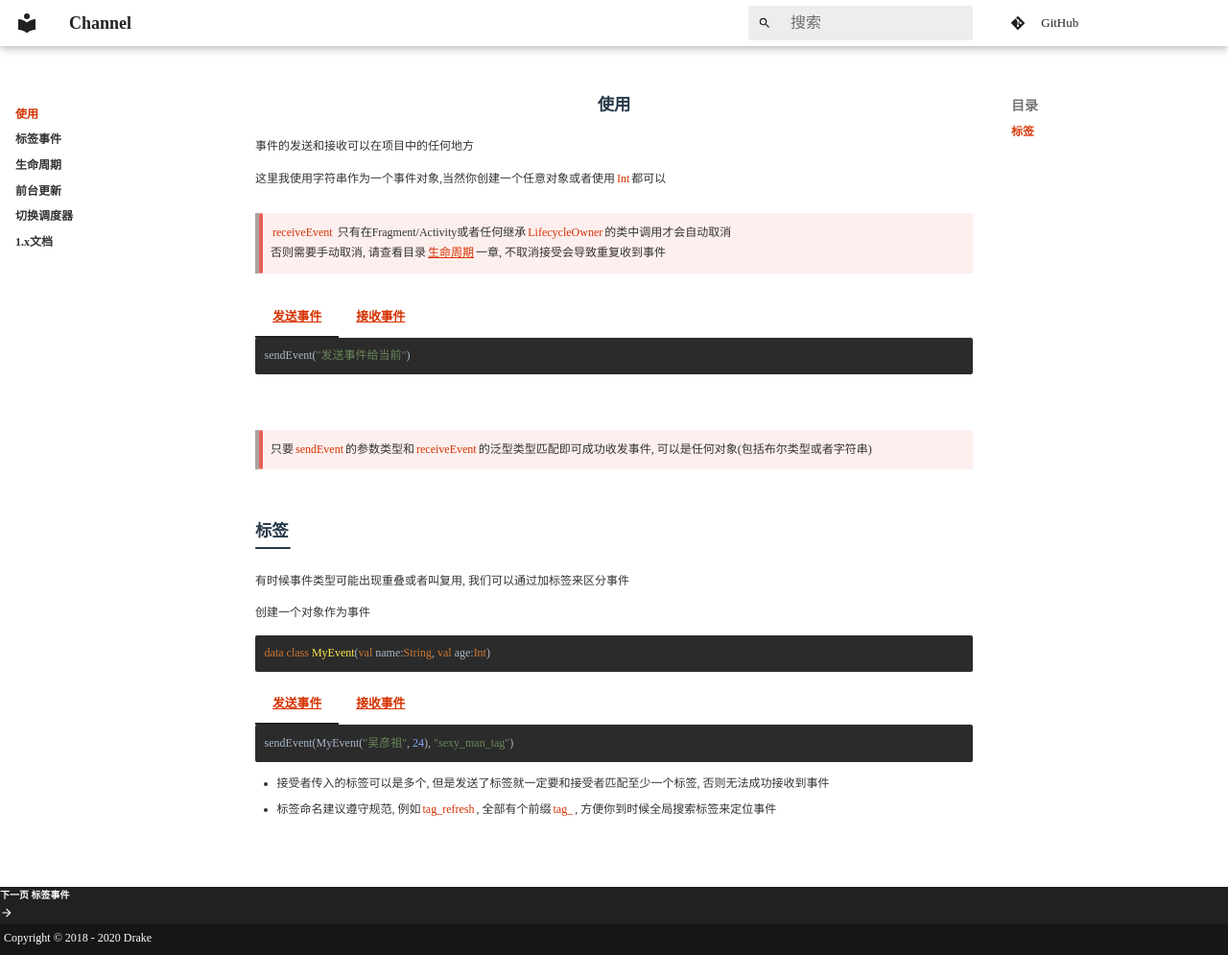
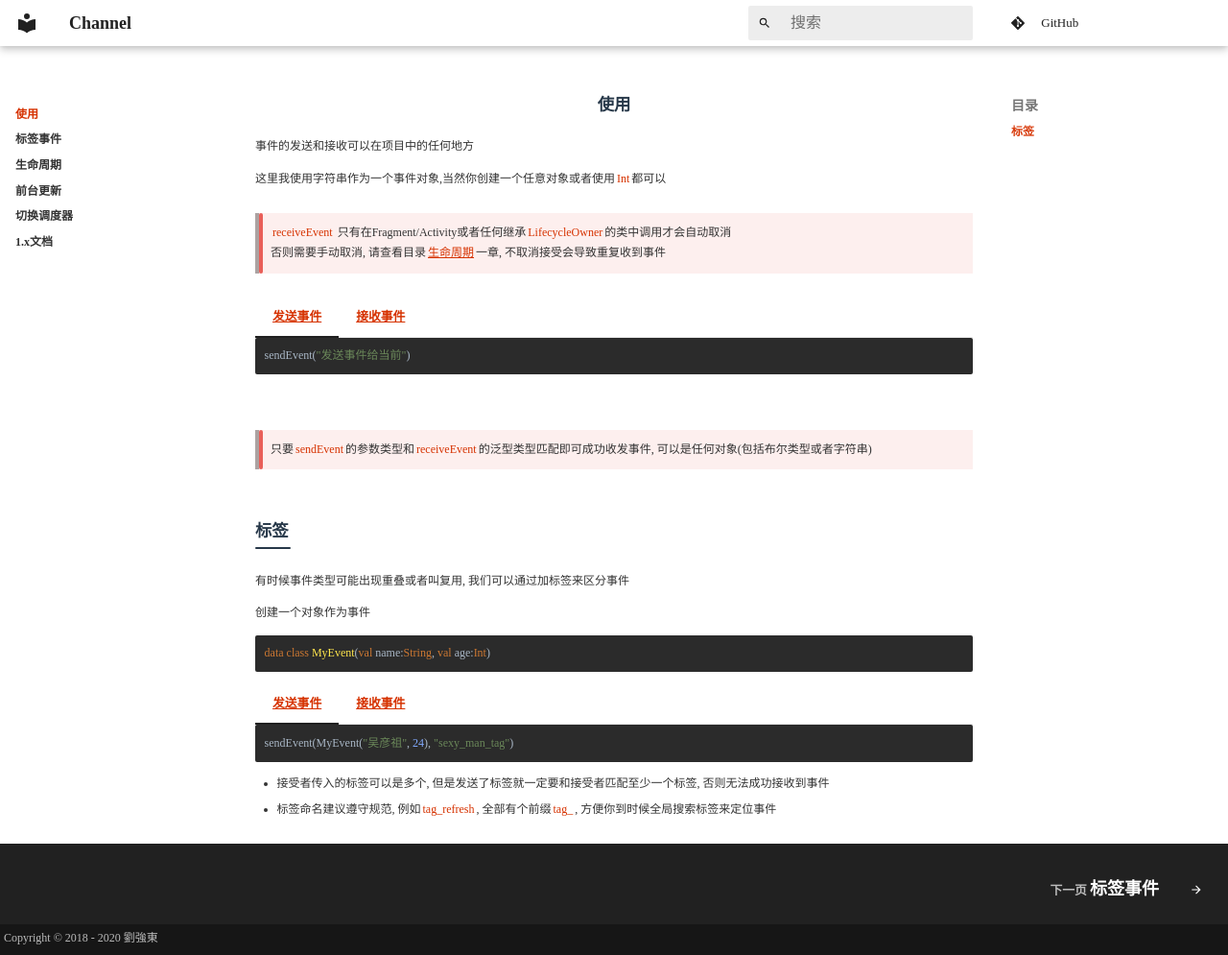
Before and after one commit to liangjingkanji/Channel, an MkDocs documentation site: the page built from docs/index.md, in a window 1280 px wide and 995 px high. Shown: the whole window at 96% size. Built offline with MkDocs 1.6.1 and Material for MkDocs 9.7.7, drawn with Linux system fonts in a browser that asks for light colours; some web fonts are replaced; comment, search, counter and statistics services are not loaded.

Commit message:
修订文档

```diff
--- a/docs/material/partials/footer.html
+++ b/docs/material/partials/footer.html
@@ -1,52 +1,36 @@
 <!--
-  Copyright (c) 2016-2020 Martin Donath <martin.donath@squidfunk.com>
-
-  Permission is hereby granted, free of charge, to any person obtaining a copy
-  of this software and associated documentation files (the "Software"), to
-  deal in the Software without restriction, including without limitation the
-  rights to use, copy, modify, merge, publish, distribute, sublicense, and/or
-  sell copies of the Software, and to permit persons to whom the Software is
-  furnished to do so, subject to the following conditions:
-
-  The above copyright notice and this permission notice shall be included in
-  all copies or substantial portions of the Software.
-
-  THE SOFTWARE IS PROVIDED "AS IS", WITHOUT WARRANTY OF ANY KIND, EXPRESS OR
-  IMPLIED, INCLUDING BUT NOT LIMITED TO THE WARRANTIES OF MERCHANTABILITY,
-  FITNESS FOR A PARTICULAR PURPOSE AND NON-INFRINGEMENT. IN NO EVENT SHALL THE
-  AUTHORS OR COPYRIGHT HOLDERS BE LIABLE FOR ANY CLAIM, DAMAGES OR OTHER
-  LIABILITY, WHETHER IN AN ACTION OF CONTRACT, TORT OR OTHERWISE, ARISING
-  FROM, OUT OF OR IN CONNECTION WITH THE SOFTWARE OR THE USE OR OTHER DEALINGS
-  IN THE SOFTWARE.
+  ~ Copyright (C) 2018 Drake, Inc.
+  ~
+  ~ Licensed under the Apache License, Version 2.0 (the "License");
+  ~ you may not use this file except in compliance with the License.
+  ~ You may obtain a copy of the License at
+  ~
+  ~ http://www.apache.org/licenses/LICENSE-2.0
+  ~
+  ~ Unless required by applicable law or agreed to in writing, software
+  ~ distributed under the License is distributed on an "AS IS" BASIS,
+  ~ WITHOUT WARRANTIES OR CONDITIONS OF ANY KIND, either express or implied.
+  ~ See the License for the specific language governing permissions and
+  ~ limitations under the License.
   -->
-
 {% import "partials/language.html" as lang with context %}
 
-<!-- Application footer -->
+<!-- Footer -->
 <footer class="md-footer">
 
     <!-- Link to previous and/or next page -->
     {% if page.previous_page or page.next_page %}
-    <div class="md-footer-nav">
-        <nav
-                class="md-footer-nav__inner md-grid"
-                aria-label="{{ lang.t('footer.title') }}"
-        >
+    <nav class="md-footer__inner md-grid" aria-label="{{ lang.t('footer.title') }}">
 
         <!-- Link to previous page -->
         {% if page.previous_page %}
-            <a
-                    href="{{ page.previous_page.url | url }}"
-                    title="{{ page.previous_page.title | striptags }}"
-                    class="md-footer-nav__link md-footer-nav__link--prev"
-                    rel="prev"
-            >
-                <div class="md-footer-nav__button md-icon">
+        <a href="{{ page.previous_page.url | url }}" class="md-footer__link md-footer__link--prev" rel="prev">
+            <div class="md-footer__button md-icon">
                 {% include ".icons/material/arrow-left.svg" %}
             </div>
-                <div class="md-footer-nav__title">
+            <div class="md-footer__title">
                 <div class="md-ellipsis">
-                <span class="md-footer-nav__direction">
+              <span class="md-footer__direction">
                 {{ lang.t("footer.previous") }}
               </span>
                     {{ page.previous_page.title }}
@@ -57,27 +41,21 @@
 
         <!-- Link to next page -->
         {% if page.next_page %}
-            <a
-                    href="{{ page.next_page.url | url }}"
-                    title="{{ page.next_page.title | striptags }}"
-                    class="md-footer-nav__link md-footer-nav__link--next"
-                    rel="next"
-            >
-                <div class="md-footer-nav__title">
+        <a href="{{ page.next_page.url | url }}" class="md-footer__link md-footer__link--next" rel="next">
+            <div class="md-footer__title">
                 <div class="md-ellipsis">
-                <span class="md-footer-nav__direction">
+              <span class="md-footer__direction">
                 {{ lang.t("footer.next") }}
               </span>
                     {{ page.next_page.title }}
                 </div>
             </div>
-                <div class="md-footer-nav__button md-icon">
+            <div class="md-footer__button md-icon">
                 {% include ".icons/material/arrow-right.svg" %}
             </div>
         </a>
         {% endif %}
     </nav>
-    </div>
     {% endif %}
 
     <!-- Further information -->
@@ -87,10 +65,13 @@
             <!-- Copyright and theme information -->
             <div class="md-footer-copyright">
                 {% if config.copyright %}
+                <a href="https://github.com/liangjingkanji" target="_blank" rel="noopener">
                     <div class="md-footer-copyright__highlight">
                         {{ config.copyright }}
                     </div>
+                </a>
                 {% endif %}
+                {{ extracopyright }}
             </div>
 
             <!-- Social links -->
--- a/mkdocs.yml
+++ b/mkdocs.yml
@@ -1,7 +1,7 @@
 site_name: Channel
 site_author: drake
 site_description: Channel document
-copyright: Copyright &copy; 2018 - 2020 Drake
+copyright: Copyright &copy; 2018 - 2020 劉強東
 
 repo_name: GitHub
 repo_url: https://github.com/liangjingkanji/Channel
```
Lines whose indentation alone changed are shown as unchanged.
